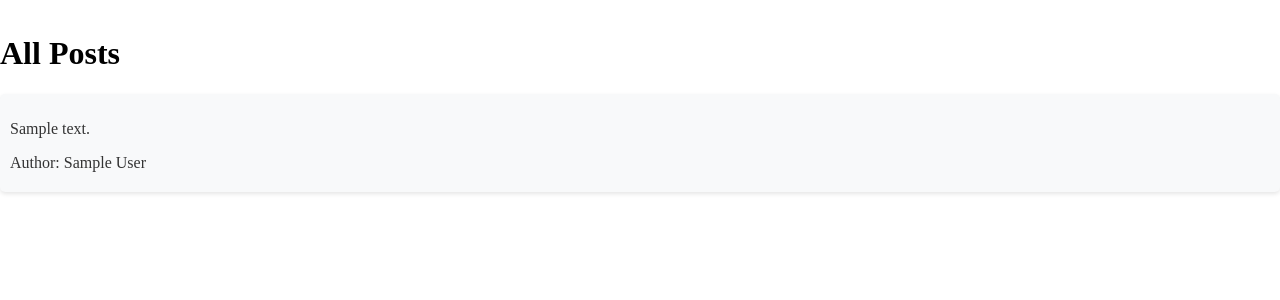
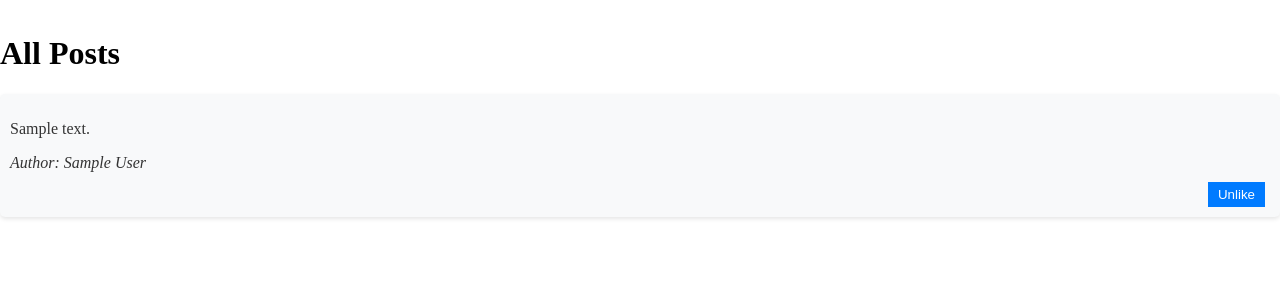
Before and after one commit to FaroukZakaria/Mini_social_media, a Flask app: page /posts in a window 1280 px wide. Shown: the part 46-346 px from the top of the page. Run offline with Flask 3, Linux system fonts and the light colour scheme; tables that the repository leaves empty hold one stand-in row (values such as "Sample post").

Commit message:
Added like buttons in the posts. It was a slash.... It was a slash....

```diff
--- a/templates/posts.html
+++ b/templates/posts.html
@@ -4,7 +4,7 @@
     <meta charset="UTF-8">
     <meta name="viewport" content="width=device-width, initial-scale=1.0">
     <title>All Posts</title>
-    <link rel="stylesheet" href="static/posts.css">
+    <link rel="stylesheet" href="/static/posts.css">
 </head>
 <body>
     <!-- Include the navigation bar -->
@@ -14,8 +14,17 @@
     <ul class="post-list">
         {% for post in posts %}
             <li class="post-item">
-                <p>{{ post.content }}</p>
-		<p>Author: {{ authors[post.id] }}</p>
+	        <div class="post-content">
+                    <p>{{ post.content }}</p>
+                    <p class="author-info">Author: {{ authors[post.id] }}</p>
+		</div>
+		<div class="like-buttons">
+		    {% if user_likes[post.id] %}
+		        <button class="unlike-btn">Unlike</button>
+		    {% else %}
+		        <button class="like-btn">Like</button>
+			{% endif %}
+		</div>
             </li>
         {% endfor %}
     </ul>
```
